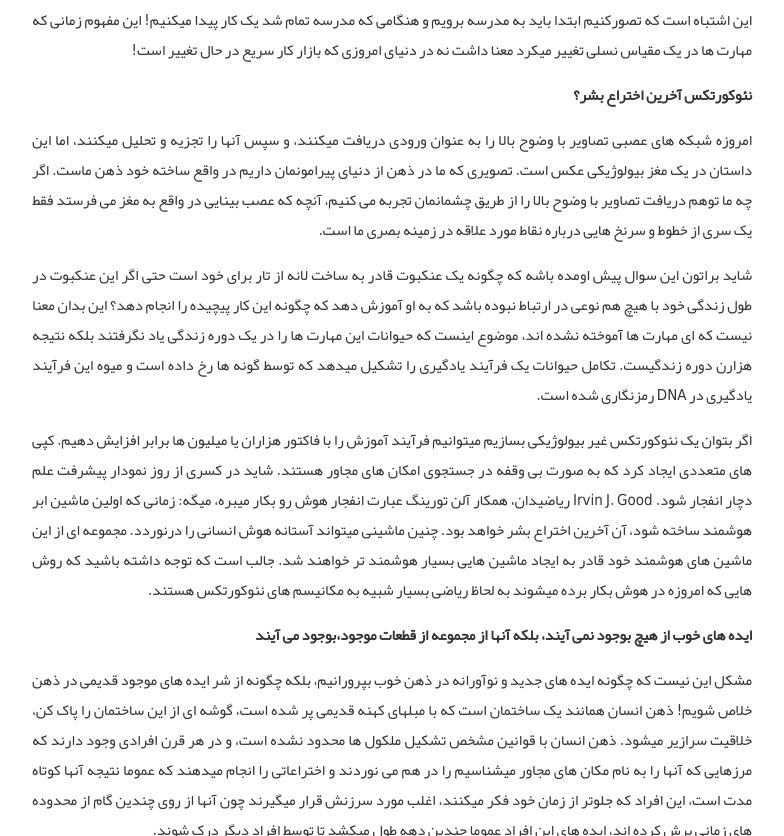
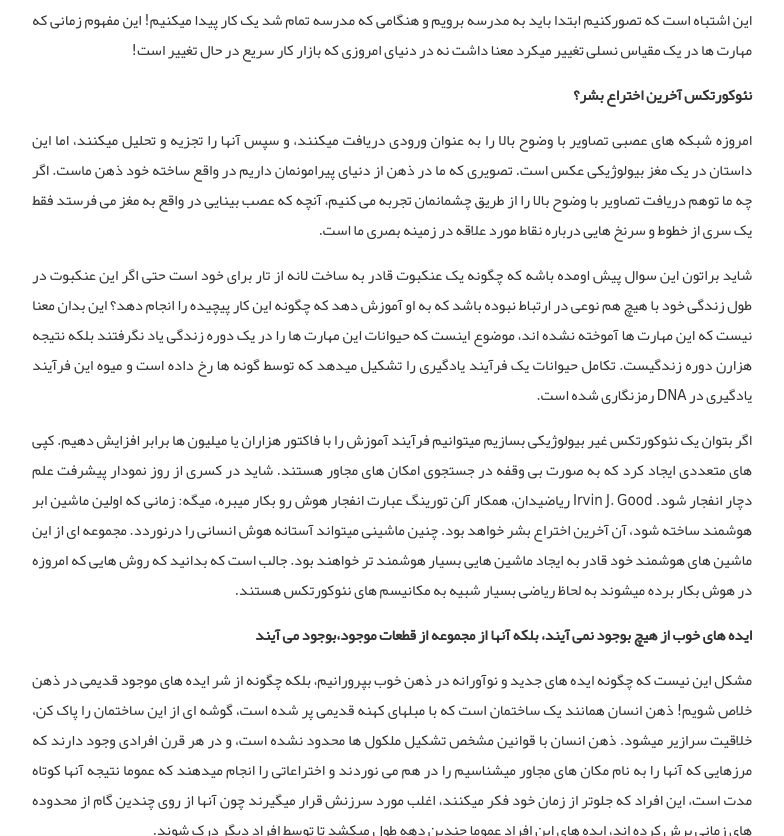
Before and after one commit to AlisterTA/alisterta.github.io, a Jekyll site: the page built from _posts/2018-12-22-سال 2018 با کتاب.md, in a window 1280 px wide and 900 px high, scrolled down 5274 px, cut to the strip 0-836 px from the top of the window. Shown: the whole strip, without its empty margins (248-1032 px from the left). Built offline with Jekyll 4.4.1, drawn with Linux system fonts in a browser that asks for light colours; comment, search, counter and statistics services are not loaded.

Commit message:
Update 2018-12-22-سال 2018 با کتاب.md

```diff
--- a/_posts/2018-12-22-سال 2018 با کتاب.md
+++ b/_posts/2018-12-22-سال 2018 با کتاب.md
@@ -77,9 +77,9 @@ tags: [Book]
 
 امروزه شبکه های عصبی تصاویر با وضوح بالا را به عنوان ورودی دریافت میکنند، و سپس آنها را تجزیه و تحلیل میکنند، اما این داستان در یک مغز بیولوژیکی عکس است. تصویری که ما در ذهن از دنیای پیرامونمان داریم در واقع ساخته خود ذهن ماست. اگر چه ما توهم دریافت تصاویر با وضوح بالا را از طریق چشمانمان تجربه می کنیم، آنچه که عصب بینایی در واقع به مغز می فرستد فقط یک سری از خطوط و سرنخ هایی درباره نقاط مورد علاقه در زمینه بصری ما است.
 
-شاید براتون این سوال پیش اومده باشه که چگونه یک عنکبوت قادر به ساخت لانه از تار برای خود است حتی اگر این عنکبوت در طول زندگی خود با هیچ هم نوعی در ارتباط نبوده باشد که به او آموزش دهد که چگونه این کار پیچیده را انجام دهد؟  این بدان معنا نیست که ای مهارت ها آموخته نشده اند، موضوع اینست که حیوانات این مهارت ها را در یک دوره زندگی یاد نگرفتند بلکه نتیجه هزارن دوره زندگیست. تکامل حیوانات یک فرآیند یادگیری را تشکیل میدهد که توسط گونه ها رخ داده است و میوه این فرآیند یادگیری در DNA رمزنگاری شده است.
+شاید براتون این سوال پیش اومده باشه که چگونه یک عنکبوت قادر به ساخت لانه از تار برای خود است حتی اگر این عنکبوت در طول زندگی خود با هیچ هم نوعی در ارتباط نبوده باشد که به او آموزش دهد که چگونه این کار پیچیده را انجام دهد؟  این بدان معنا نیست که این مهارت ها آموخته نشده اند، موضوع اینست که حیوانات این مهارت ها را در یک دوره زندگی یاد نگرفتند بلکه نتیجه هزارن دوره زندگیست. تکامل حیوانات یک فرآیند یادگیری را تشکیل میدهد که توسط گونه ها رخ داده است و میوه این فرآیند یادگیری در DNA رمزنگاری شده است.
 
-اگر بتوان یک نئوکورتکس غیر بیولوژیکی بسازیم میتوانیم فرآیند آموزش را با فاکتور هزاران یا میلیون ها برابر افزایش دهیم. کپی های متعددی ایجاد کرد که به صورت بی وقفه در جستجوی امکان های مجاور هستند. شاید در کسری از روز نمودار پیشرفت علم دچار انفجار شود. Irvin J. Good ریاضیدان، همکار آلن تورینگ عبارت انفجار هوش رو بکار میبره، میگه: زمانی که اولین ماشین ابر هوشمند ساخته شود، آن آخرین اختراع بشر خواهد بود. چنین ماشینی میتواند آستانه هوش انسانی را درنوردد. مجموعه ای از این ماشین های هوشمند خود قادر به ایجاد ماشین هایی بسیار هوشمند تر خواهند شد. جالب است که توجه داشته باشید که روش هایی که امروزه در هوش بکار برده میشوند به لحاظ ریاضی بسیار شبیه به مکانیسم های نئوکورتکس هستند.
+اگر بتوان یک نئوکورتکس غیر بیولوژیکی بسازیم میتوانیم فرآیند آموزش را با فاکتور هزاران یا میلیون ها برابر افزایش دهیم. کپی های متعددی ایجاد کرد که به صورت بی وقفه در جستجوی امکان های مجاور هستند. شاید در کسری از روز نمودار پیشرفت علم دچار انفجار شود. Irvin J. Good ریاضیدان، همکار آلن تورینگ عبارت انفجار هوش رو بکار میبره، میگه: زمانی که اولین ماشین ابر هوشمند ساخته شود، آن آخرین اختراع بشر خواهد بود. چنین ماشینی میتواند آستانه هوش انسانی را درنوردد. مجموعه ای از این ماشین های هوشمند خود قادر به ایجاد ماشین هایی بسیار هوشمند تر خواهند بود. جالب است که بدانید که روش هایی که امروزه در هوش بکار برده میشوند به لحاظ ریاضی بسیار شبیه به مکانیسم های نئوکورتکس هستند.
 
 **ایده های خوب از هیچ بوجود نمی آیند، بلکه آنها از مجموعه از قطعات موجود،بوجود می آیند**
 
```
